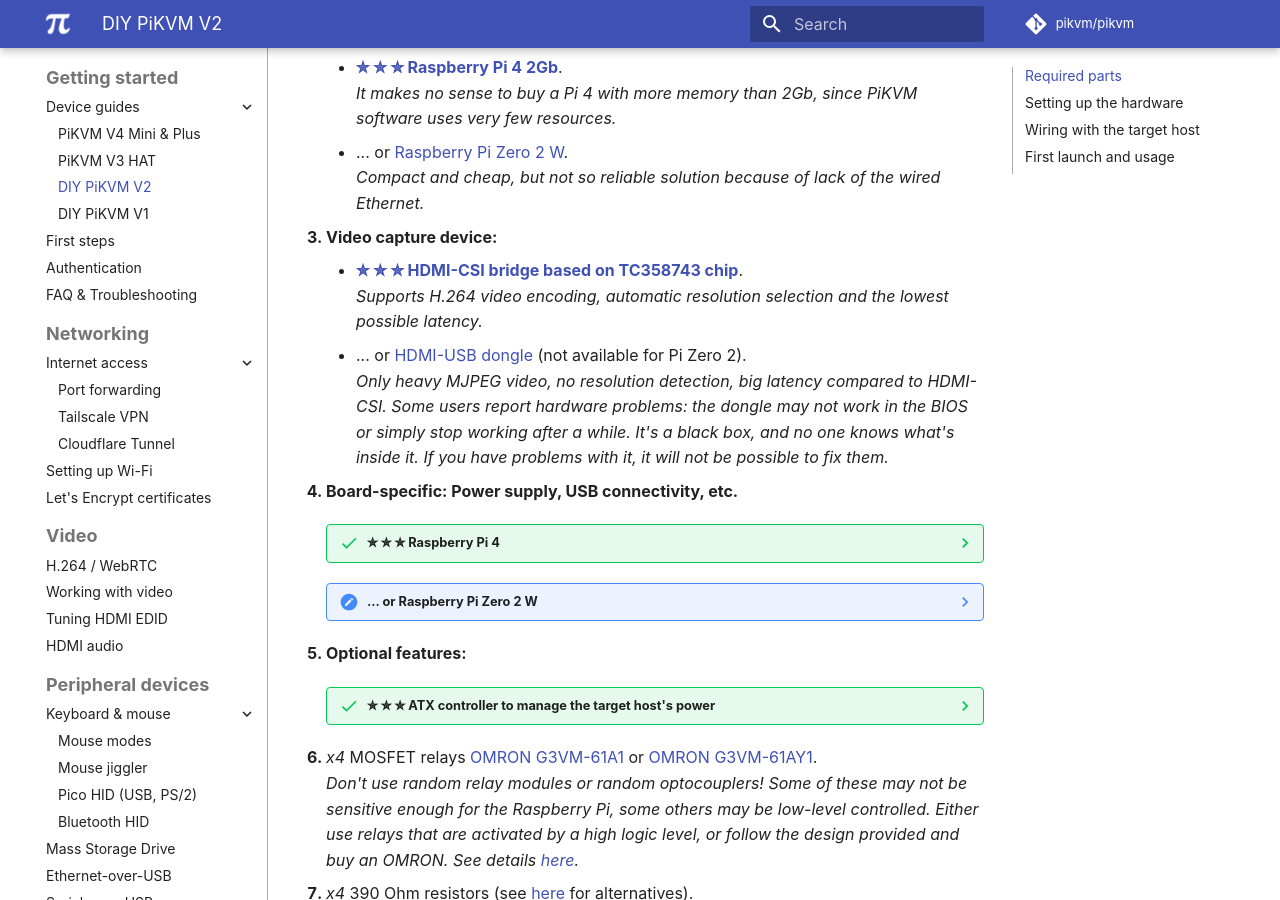
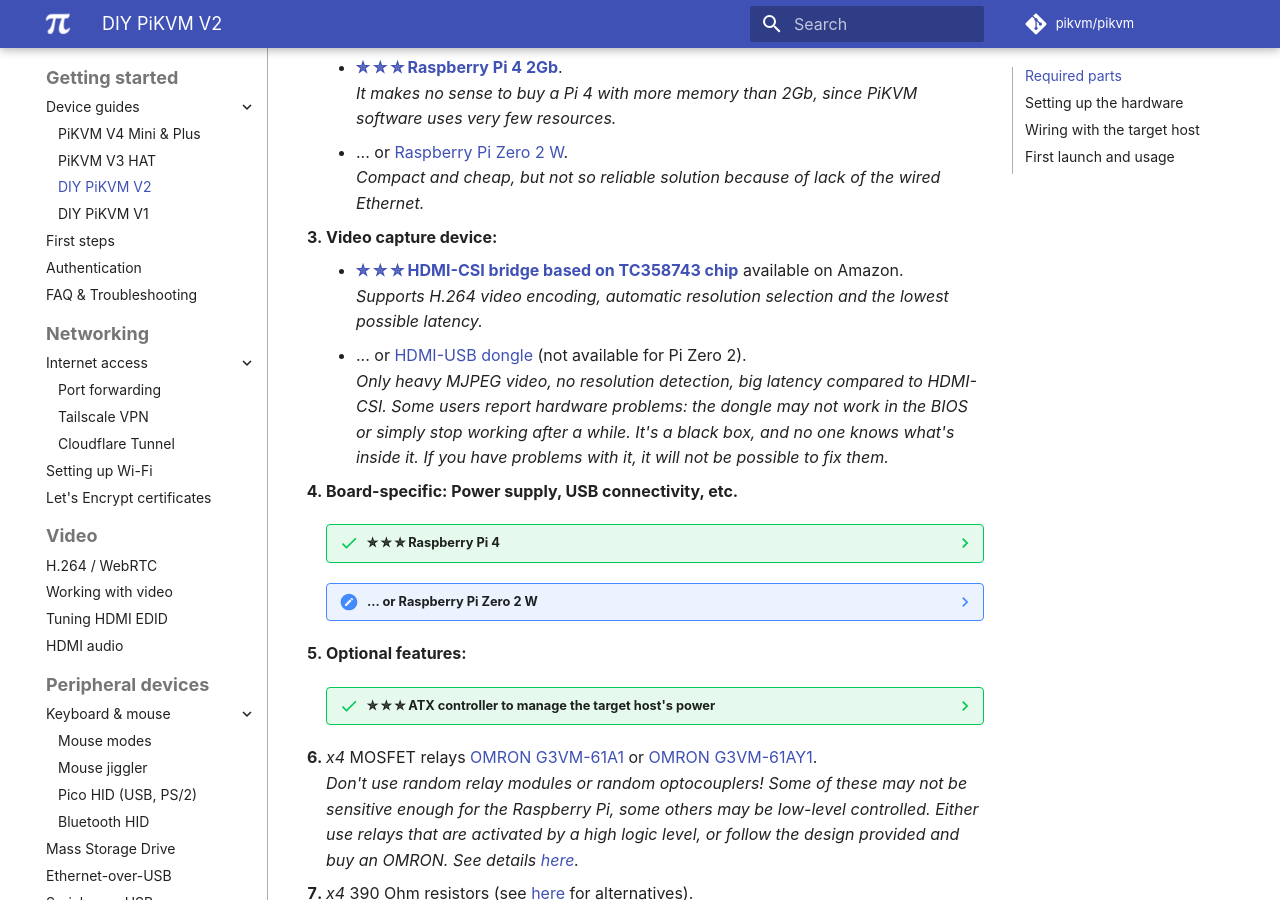
Before and after one commit to pikvm/pikvm, an MkDocs documentation site: the page built from docs/v2.md, in a window 1280 px wide and 900 px high, scrolled down 416 px. Built offline with MkDocs 1.6.1 and Material for MkDocs 9.7.7, drawn with Linux system fonts in a browser that asks for light colours; some web fonts are replaced; comment, search, counter and statistics services are not loaded.

Commit message:
Update to an in-stock link for the TC358743-based HDMI-CSI bridge

```diff
--- a/docs/v2.md
+++ b/docs/v2.md
@@ -17,7 +17,7 @@
       *Compact and cheap, but not so reliable solution because of lack of the wired Ethernet.*
 
 3. **Video capture device:**
-    * **[✮ ✮ ✮ HDMI-CSI bridge based on TC358743 chip](https://www.amazon.de/Waveshare-Raspberry-Supports-Backward-Compatible/dp/B092HVP926/)**.<br>
+    * **[✮ ✮ ✮ HDMI-CSI bridge based on TC358743 chip](https://www.waveshare.com/hdmi-to-csi-adapter.htm)** available on Amazon.<br>
       *Supports H.264 video encoding, automatic resolution selection and the lowest possible latency.*
     * ... or [HDMI-USB dongle](https://www.amazon.com/Capture-Streaming-Broadcasting-Conference-Teaching/dp/B09FLN63B3) (not available for Pi Zero 2).<br>
       *Only heavy MJPEG video, no resolution detection, big latency compared to HDMI-CSI.
```
